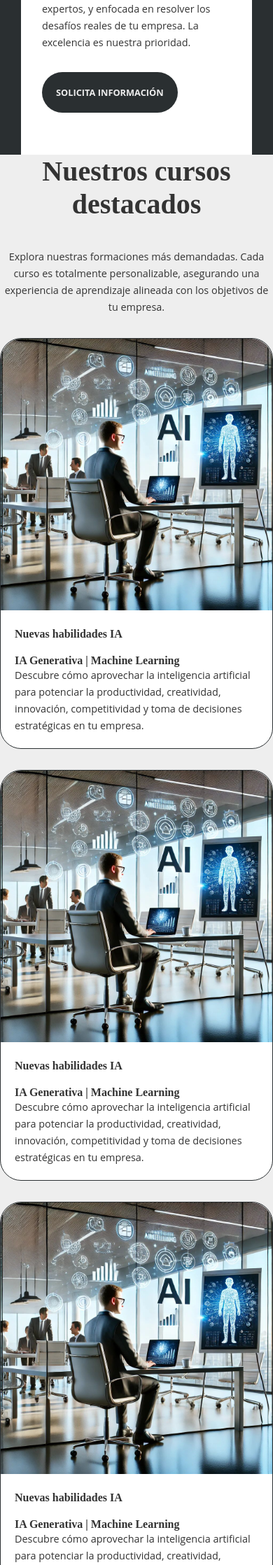
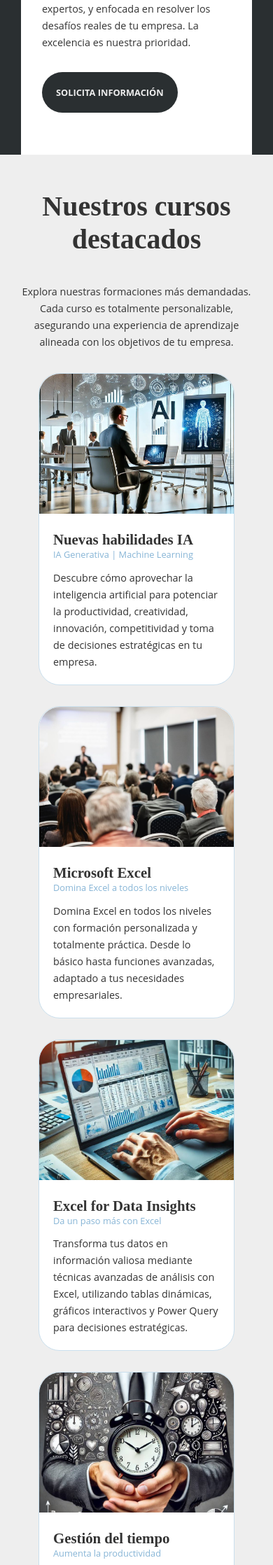
Before and after one commit to DaniRosello/polaris, a PHP site: page / in a window 390 px wide. Shown: the part 1558-3794 px from the top of the page at 70% size. Run offline with PHP 8.4, Linux system fonts and the light colour scheme; some libraries are stand-ins or nearby versions; some web fonts are replaced.

Commit message:
Acabado home mobile

```diff
--- a/css/home.css
+++ b/css/home.css
@@ -86,6 +86,8 @@
     margin-bottom: 20px;
 }
 
+
+
 @media (min-width: 980px) {
     .banner-content {
         padding: 150px 50px;
@@ -156,6 +158,7 @@
 section.cursos {
     background-color: var(--color-light-gray);
     color: var(--color-gray);
+    padding: 50px 20px
 
 }
 .cursos-header {
@@ -167,20 +170,37 @@
 }
 .curso {
     border-radius: 30px;
-    border: 1px solid var(--color-dark-gray);
-    margin-bottom: 30px;
+    border: 1px solid var(--color-logo-sky);
+    margin: 0 auto 30px;
     background-color: var(--color-white);
+    max-width: 280px;
+
 }
 .curso img {
     width: 100%;
     border-radius: 30px 30px 0 0;
+    height: 200px;
+    object-fit: cover;
 }
 .curso-content {
     padding: 20px;
 }
 .curso-content h3 {
-    font-size: 1rem;
-    margin-bottom: 20px;
+    font-size: 1.3rem;
+}
+.curso-content h4 {
+    font-size: .8rem;
+    font-weight: 400;
+    font-family: "Open Sans", Arial, sans-serif;
+    color: var(--color-dark-blue);
+    margin-bottom: .8rem;
+}
+.diferente {
+    text-align: center;
+
+}
+.diferente a {
+
 }
 @media (min-width: 980px) {
     .cursos-flex {
--- a/css/style.css
+++ b/css/style.css
@@ -49,6 +49,14 @@
 section header > h2 {
     font-size: 2.5rem;
     margin-bottom: 1.5rem;
+}
+
+p a {
+    color: var(--color-logo-navy);
+    text-decoration: none;
+}
+p a:hover {
+    text-decoration: underline;
 }
 
 /* BOTONES */
@@ -201,6 +209,7 @@
 section.contact {
 
     background-image: linear-gradient(#fff5,#fff5),url(../img/office2.jpg);
+    padding: 50px 20px;
 
 
 }
@@ -209,6 +218,7 @@
     padding: 20px;
     border-radius: 30px;
     text-align: right;
+    max-width: 400px;
 }
 form input, form textarea {
     padding: 20px;
@@ -220,6 +230,11 @@
     margin: 5px 0;
     outline: none;
 }
+
+form input:focus, form textarea:focus {
+    background-color: var(--color-logo-sky);
+}
+
 form input::placeholder, form textarea::placeholder {
     color: var(--color-dark-gray);
 }
--- a/index.html
+++ b/index.html
@@ -91,21 +91,16 @@
         </div>
     </div>
 </section>
-
 <section class="students">
     <div class="text-medio">
         <div class="item image-container">
             <img class="students-image" src="./img/meet02.jpg">
         </div>
-
         <div class="text-medio-content">
             <h3>Calidad y eficiencia garantizadas</h3>
             <p>Con Polaris, tu equipo se beneficiará de una formación práctica, impartida por expertos, y enfocada en resolver los desafíos reales de tu empresa. La excelencia es nuestra prioridad.</p>
             <a class="btn btn2" href="contact.html">Solicita información</a>
         </div>
-
-
-
     </div>
 </section>
 <section class="cursos">
@@ -116,7 +111,7 @@
         </header>
         <div class="cursos-flex">
             <div class="curso">
-                <img src="./img/ia.jpg" alt="">
+                <img src="./img/ia.jpg" alt="IA">
                 <div class="curso-content">
                     <h3>Nuevas habilidades IA</h3>
                     <h4>IA Generativa | Machine Learning</h4>
@@ -124,48 +119,51 @@
                 </div>
             </div>
             <div class="curso">
-                <img src="./img/ia.jpg" alt="">
+                <img src="./img/meet01.jpg" alt="Clase meeting">
                 <div class="curso-content">
-                    <h3>Nuevas habilidades IA</h3>
-                    <h4>IA Generativa | Machine Learning</h4>
-                    <p>Descubre cómo aprovechar la inteligencia artificial para potenciar la productividad, creatividad, innovación, competitividad y toma de decisiones estratégicas en tu empresa.</p>
+                    <h3>Microsoft Excel</h3>
+                    <h4>Domina Excel a todos los niveles</h4>
+                    <p>Domina Excel en todos los niveles con formación personalizada y totalmente práctica. Desde lo básico hasta funciones avanzadas, adaptado a tus necesidades empresariales.</p>
                 </div>
             </div>
             <div class="curso">
-                <img src="./img/ia.jpg" alt="">
+                <img src="./img/excel2.jpg" alt="Portátil Excel">
                 <div class="curso-content">
-                    <h3>Nuevas habilidades IA</h3>
-                    <h4>IA Generativa | Machine Learning</h4>
-                    <p>Descubre cómo aprovechar la inteligencia artificial para potenciar la productividad, creatividad, innovación, competitividad y toma de decisiones estratégicas en tu empresa.</p>
+                    <h3>Excel for Data Insights</h3>
+                    <h4>Da un paso más con Excel</h4>
+                    <p>Transforma tus datos en información valiosa mediante técnicas avanzadas de análisis con Excel, utilizando tablas dinámicas, gráficos interactivos y Power Query para decisiones estratégicas.</p>
                 </div>
             </div>
             <div class="curso">
-                <img src="./img/ia.jpg" alt="">
+                <img src="./img/tiempo.jpg" alt="">
                 <div class="curso-content">
-                    <h3>Nuevas habilidades IA</h3>
-                    <h4>IA Generativa | Machine Learning</h4>
-                    <p>Descubre cómo aprovechar la inteligencia artificial para potenciar la productividad, creatividad, innovación, competitividad y toma de decisiones estratégicas en tu empresa.</p>
+                    <h3>Gestión del tiempo</h3>
+                    <h4>Aumenta la productividad</h4>
+                    <p>Aprende técnicas efectivas para gestionar tu tiempo, aumentar la productividad, reducir el estrés y alcanzar tus metas profesionales con éxito.</p>
                 </div>
             </div>
             <div class="curso">
-                <img src="./img/ia.jpg" alt="">
+                <img src="./img/access.jpg" alt="">
                 <div class="curso-content">
-                    <h3>Nuevas habilidades IA</h3>
-                    <h4>IA Generativa | Machine Learning</h4>
-                    <p>Descubre cómo aprovechar la inteligencia artificial para potenciar la productividad, creatividad, innovación, competitividad y toma de decisiones estratégicas en tu empresa.</p>
+                    <h3>Microsoft Access</h3>
+                    <h4>Gestión de datos eficiente</h4>
+                    <p>Domina Microsoft Access y gestiona bases de datos de forma eficiente. Aprende a diseñar, organizar y analizar información clave para mejorar la toma de decisiones empresariales.</p>
                 </div>
             </div>
             <div class="curso">
-                <img src="./img/ia.jpg" alt="">
+                <img src="./img/web.jpg" alt="">
                 <div class="curso-content">
-                    <h3>Nuevas habilidades IA</h3>
-                    <h4>IA Generativa | Machine Learning</h4>
-                    <p>Descubre cómo aprovechar la inteligencia artificial para potenciar la productividad, creatividad, innovación, competitividad y toma de decisiones estratégicas en tu empresa.</p>
+                    <h3>Páginas web</h3>
+                    <h4>Diseño y programación Web</h4>
+                    <p>Forma a tu equipo con nuestro curso práctico para diseñar y gestionar páginas web profesionales, optimizadas para una navegación eficiente.</p>
                 </div>
             </div>
         </div> <!-- Cursos Flex  -->
+        <div class="diferente">
             <p>¿Buscas algo diferente?</p>
             <p>Mira nuestro <a href="cursos.html">catálogo de cursos</a> o crea tu <a href="amedida.html">curso personalizado</a></p>
+        </div>
+
     </div>
 </section>
 <section class="contact">
```
Also changed, not shown: img/access.jpg (added), img/excel2.jpg (added), img/tiempo.jpg (added), img/web.jpg (added). Lines whose indentation alone changed are shown as unchanged.
